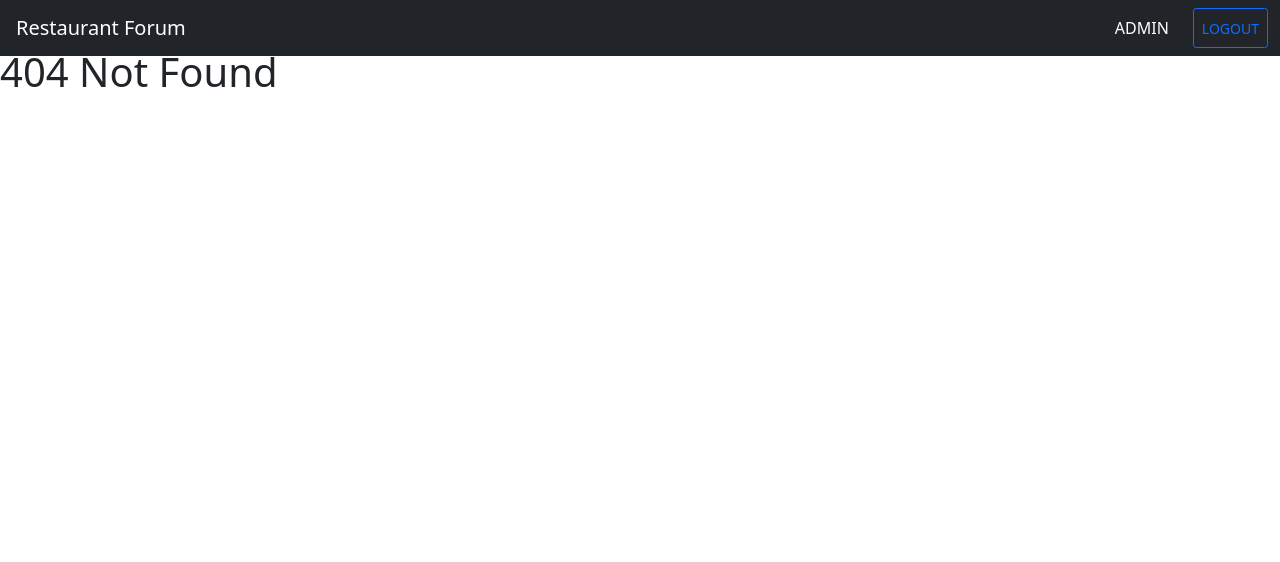
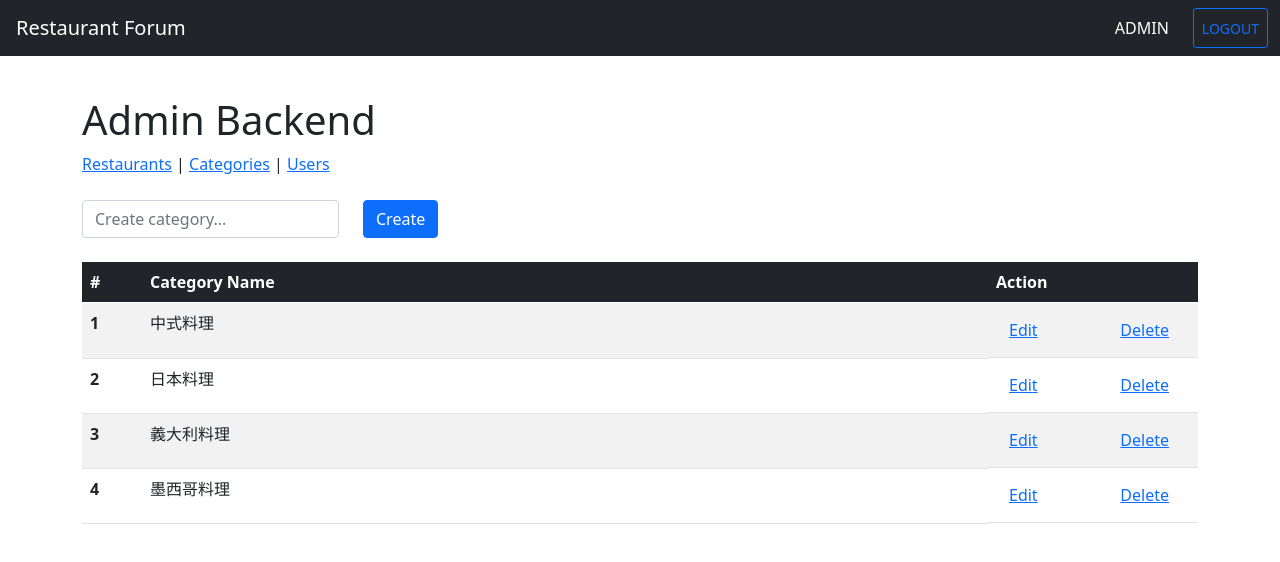
Before and after one commit to ivyhungtw/restaurant-forum-vue, a Vue app: page /admin/categories in a window 1280 px wide. Before the commit this address had no page. Shown: the top 562 px of the page. Built offline with nearby package versions, Linux system fonts and the light colour scheme.

Commit message:
feat: add admin-categories page

```diff
--- a/src/components/AdminNav.vue
+++ b/src/components/AdminNav.vue
@@ -2,7 +2,7 @@
   <div class="mb-3">
     <h1>Admin Backend</h1>
     <router-link :to="{ name: 'admin-restaurants' }">Restaurants</router-link> |
-    <a href="#">Categories</a> |
+    <router-link :to="{ name: 'admin-categories' }">Categories</router-link> |
     <a href="#">Users</a>
   </div>
 </template>
--- a/src/router/index.js
+++ b/src/router/index.js
@@ -84,6 +84,11 @@ const routes = [
     component: () => import('../views/AdminRestaurant.vue')
   },
   {
+    path: '/admin/categories',
+    name: 'admin-categories',
+    component: () => import('../views/AdminCategories.vue')
+  },
+  {
     path: '/:catchAll(.*)*',
     name: 'not-found',
     component: () => import('../views/NotFound.vue')
--- /dev/null
+++ b/src/views/AdminCategories.vue
@@ -0,0 +1,131 @@
+<template>
+  <div class="container py-5">
+    <!-- Admin Nav -->
+    <AdminNav />
+
+    <form class="my-4">
+      <div class="row">
+        <div class="col-auto">
+          <input
+            type="text"
+            v-model="newCategoryName"
+            class="form-control"
+            placeholder="Create category..."
+          />
+        </div>
+        <div class="col-auto">
+          <button type="button" class="btn btn-primary" @click.prevent.stop="createCategory">
+            Create
+          </button>
+        </div>
+      </div>
+    </form>
+    <table class="table table-striped">
+      <thead class="table-dark">
+        <tr>
+          <th scope="col" width="60">
+            #
+          </th>
+          <th scope="col">
+            Category Name
+          </th>
+          <th scope="col" width="210">
+            Action
+          </th>
+        </tr>
+      </thead>
+      <tbody>
+        <tr v-for="category in categories" :key="category.id">
+          <th scope="row">
+            {{ category.id }}
+          </th>
+          <td class="position-relative">
+            <div class="category-name">
+              {{ category.name }}
+            </div>
+          </td>
+          <td class="d-flex justify-content-between">
+            <button type="button" class="btn btn-link me-2">
+              Edit
+            </button>
+            <button
+              type="button"
+              class="btn btn-link me-2"
+              @click.prevent.stop="deleteCategory(category.id)"
+            >
+              Delete
+            </button>
+          </td>
+        </tr>
+      </tbody>
+    </table>
+  </div>
+</template>
+
+<script>
+import AdminNav from '@/components/AdminNav.vue';
+//  2. 定義暫時使用的資料
+const dummyData = {
+  categories: [
+    {
+      id: 1,
+      name: '中式料理',
+      createdAt: '2019-06-22T09:00:43.000Z',
+      updatedAt: '2019-06-22T09:00:43.000Z'
+    },
+    {
+      id: 2,
+      name: '日本料理',
+      createdAt: '2019-06-22T09:00:43.000Z',
+      updatedAt: '2019-06-22T09:00:43.000Z'
+    },
+    {
+      id: 3,
+      name: '義大利料理',
+      createdAt: '2019-06-22T09:00:43.000Z',
+      updatedAt: '2019-06-22T09:00:43.000Z'
+    },
+    {
+      id: 4,
+      name: '墨西哥料理',
+      createdAt: '2019-06-22T09:00:43.000Z',
+      updatedAt: '2019-06-22T09:00:43.000Z'
+    }
+  ]
+};
+
+export default {
+  name: 'AdminCategory',
+  components: {
+    AdminNav
+  },
+  data() {
+    return {
+      categories: [],
+      newCategoryName: ''
+    };
+  },
+  created() {
+    this.fetchCategories();
+  },
+  methods: {
+    fetchCategories() {
+      this.categories = dummyData.categories;
+    },
+    createCategory() {
+      // TODO: post /categories
+
+      this.categories.push({
+        id: 5, // TODO: change
+        name: this.newCategoryName
+      });
+      this.newCategoryName = '';
+    },
+    deleteCategory(categoryId) {
+      // TODO: delete /categories/:id
+
+      this.categories = this.categories.filter(category => category.id !== categoryId);
+    }
+  }
+};
+</script>
```
